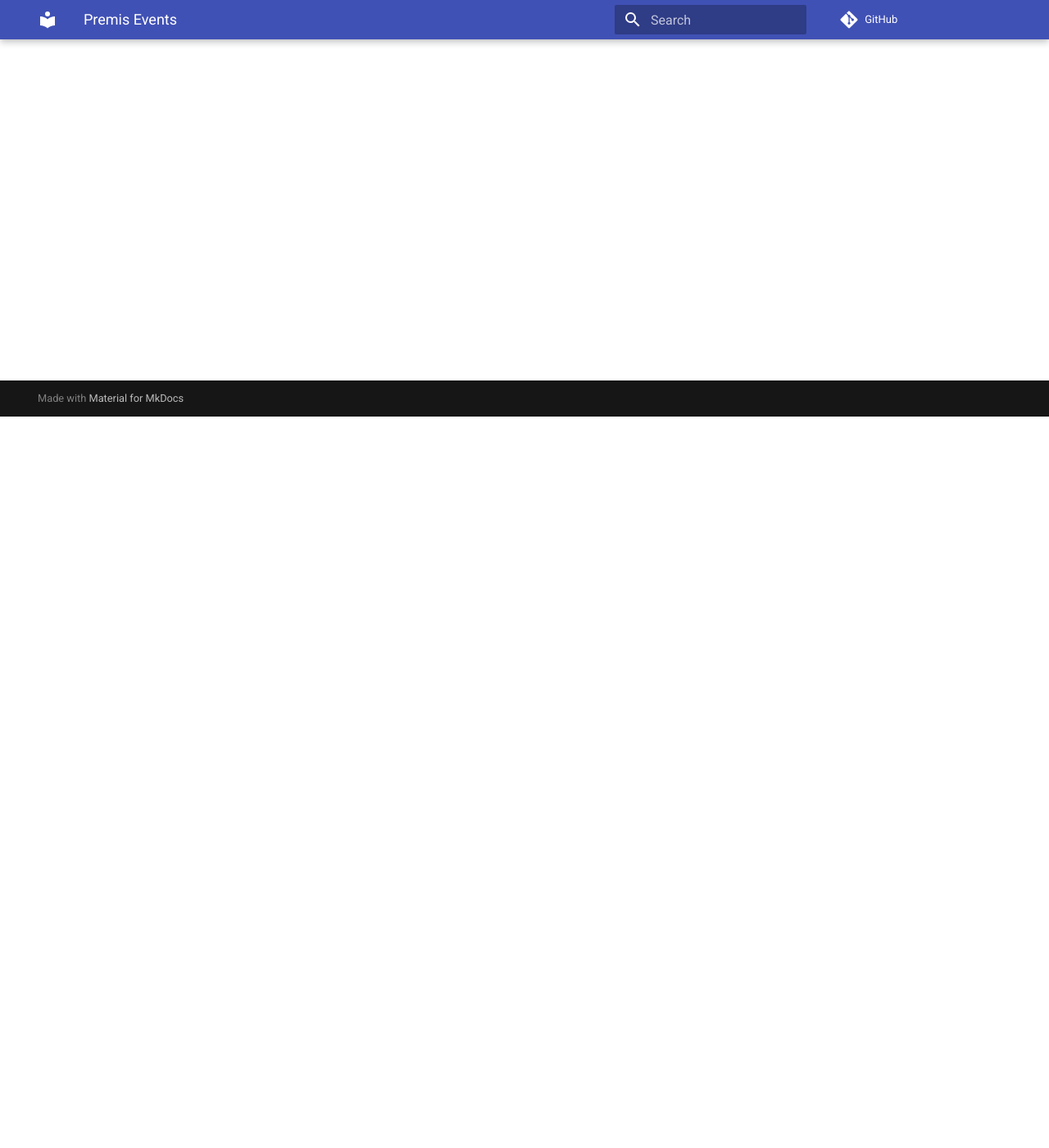
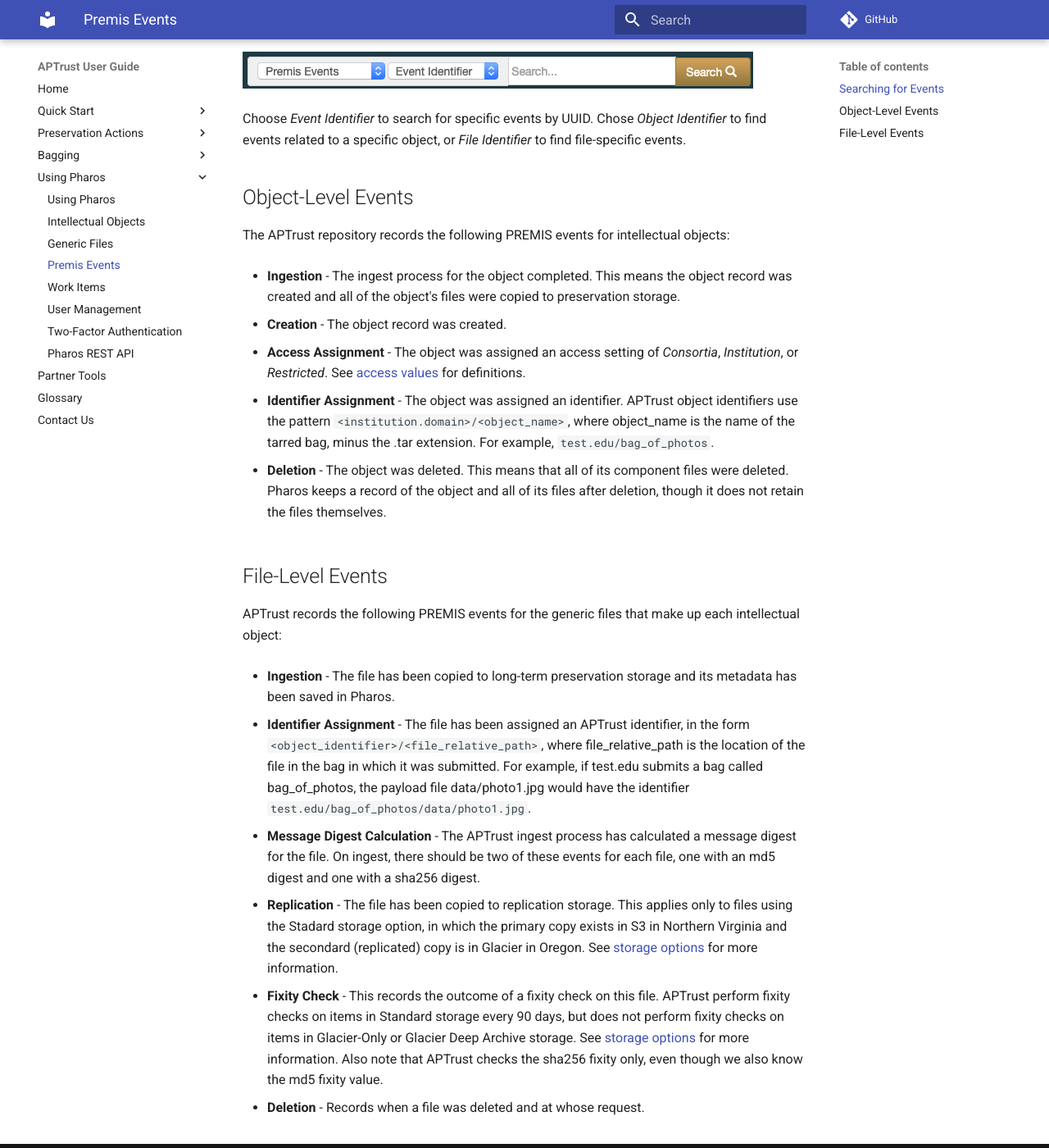
Before and after one commit to APTrust/userguide, an MkDocs documentation site: the page built from docs/pharos/events.md, in a window 1280 px wide and 1400 px high, scrolled down 892 px. Shown: the whole window at 82% size. Built offline with MkDocs 1.6.1 and Material for MkDocs 9.7.7, drawn with Linux system fonts in a browser that asks for light colours; comment, search, counter and statistics services are not loaded; some of the changed text lies outside the part shown.

Commit message:
Premis events and some glossary entries

```diff
--- a/docs/pharos/events.md
+++ b/docs/pharos/events.md
@@ -1 +1,48 @@
 # Premis Events
+
+APTrust records PREMIS events for intellectual objects and generic files. You can view a list of all events related to your instution's objects and files by clicking the __Events__ tab in Pharos.
+
+![List of PREMIS events](/img/pharos/PremisEventsList.png)
+
+Use the filters on the left side of the page to filter by event type and outcome, but note that although the sidebar lists all of the event types defined by the Library of Congress's PREMIS specification, APTrust only implements the event types listed below.
+
+!!! tip
+    Clicking the Events tab may result in a long delay before the page loads. The system contains tens of millions of events, and we're working on improving the load time.
+
+## Searching for Events
+
+Use the search bar at the top of the page to find specific events, or events related to specific objects or files.
+
+![PREMIS event search](/img/pharos/PremisEventSearch.png)
+
+Choose _Event Identifier_ to search for specific events by UUID. Chose _Object Identifier_ to find events related to a specific object, or _File Identifier_ to find file-specific events.
+
+## Object-Level Events
+
+The APTrust repository records the following PREMIS events for intellectual objects:
+
+* __Ingestion__ - The ingest process for the object completed. This means the object record was created and all of the object's files were copied to preservation storage.
+
+* __Creation__ - The object record was created.
+
+* __Access Assignment__ - The object was assigned an access setting of _Consortia_, _Institution_, or _Restricted_. See [access values](/bagging/#allowed-access-values) for definitions.
+
+* __Identifier Assignment__ - The object was assigned an identifier. APTrust object identifiers use the pattern `<institution.domain>/<object_name>`, where object_name is the name of the tarred bag, minus the .tar extension. For example, `test.edu/bag_of_photos`.
+
+* __Deletion__ - The object was deleted. This means that all of its component files were deleted. Pharos keeps a record of the object and all of its files after deletion, though it does not retain the files themselves.
+
+## File-Level Events
+
+APTrust records the following PREMIS events for the generic files that make up each intellectual object:
+
+* __Ingestion__ - The file has been copied to long-term preservation storage and its metadata has been saved in Pharos.
+
+* __Identifier Assignment__ - The file has been assigned an APTrust identifier, in the form `<object_identifier>/<file_relative_path>`, where file_relative_path is the location of the file in the bag in which it was submitted. For example, if test.edu submits a bag called bag_of_photos, the payload file data/photo1.jpg would have the identifier `test.edu/bag_of_photos/data/photo1.jpg`.
+
+* __Message Digest Calculation__ - The APTrust ingest process has calculated a message digest for the file. On ingest, there should be two of these events for each file, one with an md5 digest and one with a sha256 digest.
+
+* __Replication__ - The file has been copied to replication storage. This applies only to files using the Stadard storage option, in which the primary copy exists in S3 in Northern Virginia and the secondard (replicated) copy is in Glacier in Oregon. See [storage options](/bagging/#allowed-storage-option-values) for more information.
+
+* __Fixity Check__ - This records the outcome of a fixity check on this file. APTrust perform fixity checks on items in Standard storage every 90 days, but does not perform fixity checks on items in Glacier-Only or Glacier Deep Archive storage. See [storage options](/bagging/#allowed-storage-option-values) for more information. Also note that APTrust checks the sha256 fixity only, even though we also know the md5 fixity value.
+
+* __Deletion__ - Records when a file was deleted and at whose request.
```
Also changed, not shown: docs/glossary.md (+8 -0 lines), docs/img/pharos/PremisEventSearch.png (added), docs/img/pharos/PremisEventsList.png (added).
